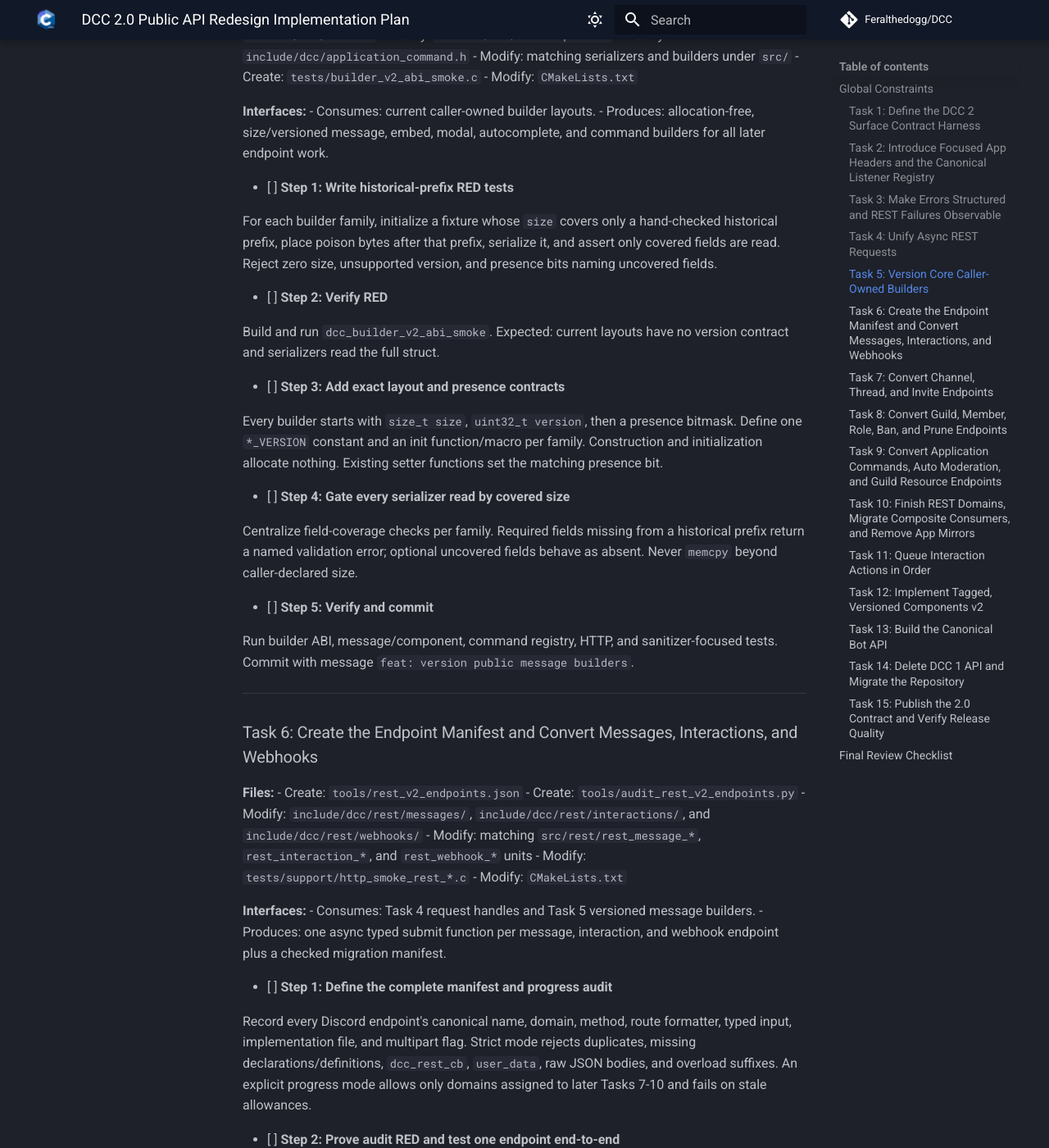
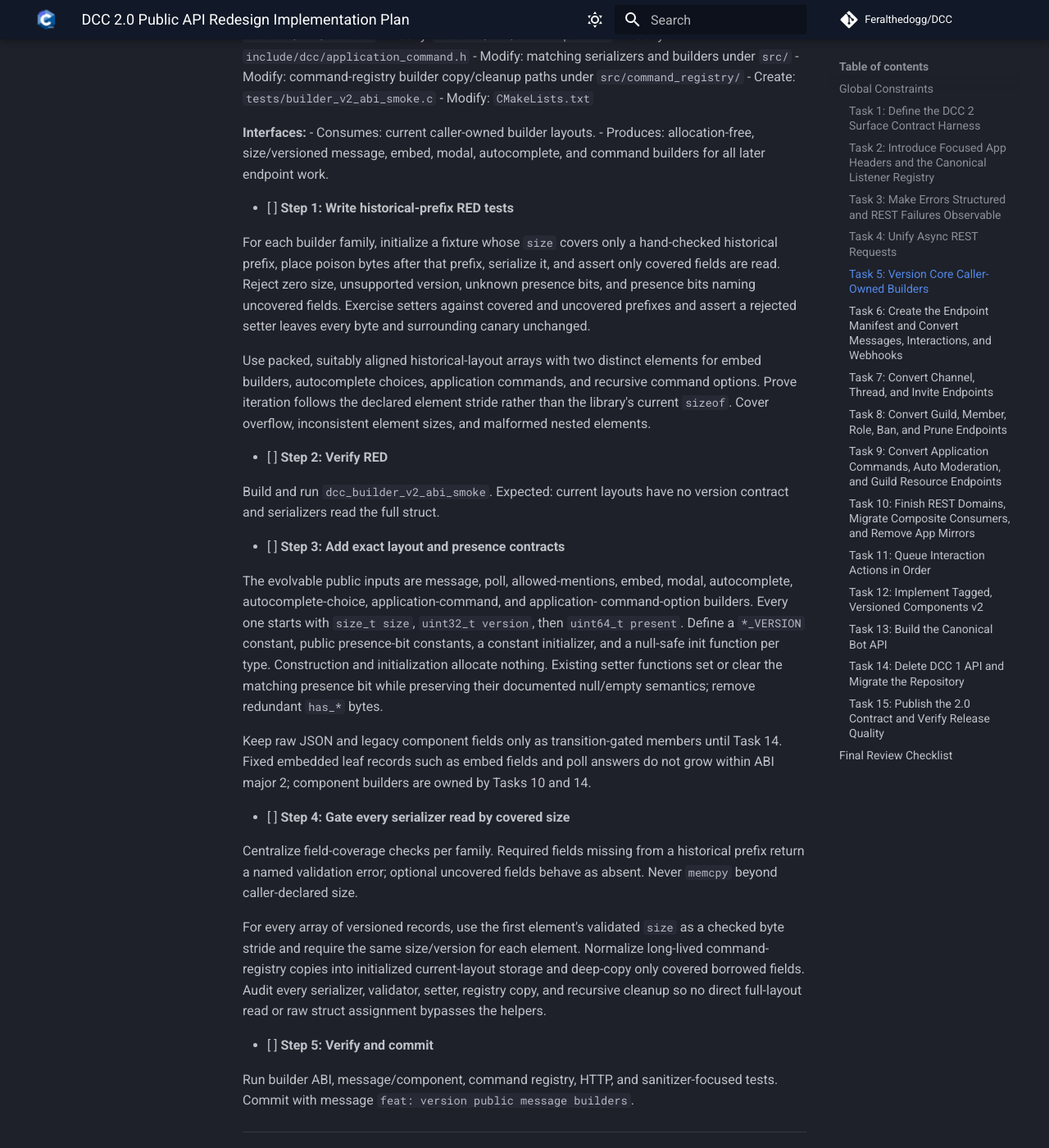
Before and after one commit to Feralthedogg/DCC, an MkDocs documentation site: the page built from docs/superpowers/plans/2026-08-11-dcc-2.0-api-redesign.md, in a window 1280 px wide and 1400 px high, scrolled down 11118 px. Shown: the whole window at 82% size. Built offline with MkDocs 1.6.1 and Material for MkDocs 9.7.7, drawn with Linux system fonts in a browser that asks for light colours; comment, search, counter and statistics services are not loaded.

Commit message:
docs: define versioned builder ABI contract

```diff
--- a/docs/superpowers/plans/2026-08-11-dcc-2.0-api-redesign.md
+++ b/docs/superpowers/plans/2026-08-11-dcc-2.0-api-redesign.md
@@ -529,6 +529,7 @@ Commit the request API, internals, tests, and CMake changes with message `feat:
 - Modify: `include/dcc/autocomplete.h`
 - Modify: `include/dcc/application_command.h`
 - Modify: matching serializers and builders under `src/`
+- Modify: command-registry builder copy/cleanup paths under `src/command_registry/`
 - Create: `tests/builder_v2_abi_smoke.c`
 - Modify: `CMakeLists.txt`
 
@@ -542,7 +543,15 @@ Commit the request API, internals, tests, and CMake changes with message `feat:
 For each builder family, initialize a fixture whose `size` covers only a
 hand-checked historical prefix, place poison bytes after that prefix, serialize
 it, and assert only covered fields are read. Reject zero size, unsupported
-version, and presence bits naming uncovered fields.
+version, unknown presence bits, and presence bits naming uncovered fields.
+Exercise setters against covered and uncovered prefixes and assert a rejected
+setter leaves every byte and surrounding canary unchanged.
+
+Use packed, suitably aligned historical-layout arrays with two distinct
+elements for embed builders, autocomplete choices, application commands, and
+recursive command options. Prove iteration follows the declared element stride
+rather than the library's current `sizeof`. Cover overflow, inconsistent
+element sizes, and malformed nested elements.
 
 - [ ] **Step 2: Verify RED**
 
@@ -551,16 +560,31 @@ version contract and serializers read the full struct.
 
 - [ ] **Step 3: Add exact layout and presence contracts**
 
-Every builder starts with `size_t size`, `uint32_t version`, then a presence
-bitmask. Define one `*_VERSION` constant and an init function/macro per family.
-Construction and initialization allocate nothing. Existing setter functions
-set the matching presence bit.
+The evolvable public inputs are message, poll, allowed-mentions, embed, modal,
+autocomplete, autocomplete-choice, application-command, and application-
+command-option builders. Every one starts with `size_t size`,
+`uint32_t version`, then `uint64_t present`. Define a `*_VERSION` constant,
+public presence-bit constants, a constant initializer, and a null-safe init
+function per type. Construction and initialization allocate nothing. Existing
+setter functions set or clear the matching presence bit while preserving their
+documented null/empty semantics; remove redundant `has_*` bytes.
+
+Keep raw JSON and legacy component fields only as transition-gated members
+until Task 14. Fixed embedded leaf records such as embed fields and poll answers
+do not grow within ABI major 2; component builders are owned by Tasks 10 and 14.
 
 - [ ] **Step 4: Gate every serializer read by covered size**
 
 Centralize field-coverage checks per family. Required fields missing from a
 historical prefix return a named validation error; optional uncovered fields
 behave as absent. Never `memcpy` beyond caller-declared size.
+
+For every array of versioned records, use the first element's validated `size`
+as a checked byte stride and require the same size/version for each element.
+Normalize long-lived command-registry copies into initialized current-layout
+storage and deep-copy only covered borrowed fields. Audit every serializer,
+validator, setter, registry copy, and recursive cleanup so no direct full-layout
+read or raw struct assignment bypasses the helpers.
 
 - [ ] **Step 5: Verify and commit**
 
```
Also changed, not shown: .superpowers/sdd/2026-08-11-dcc-2.0-api-redesign/task-5-brief.md (added, +139 -0 lines), docs/superpowers/specs/2026-08-11-dcc-2.0-api-redesign-design.md (+32 -1 lines).
